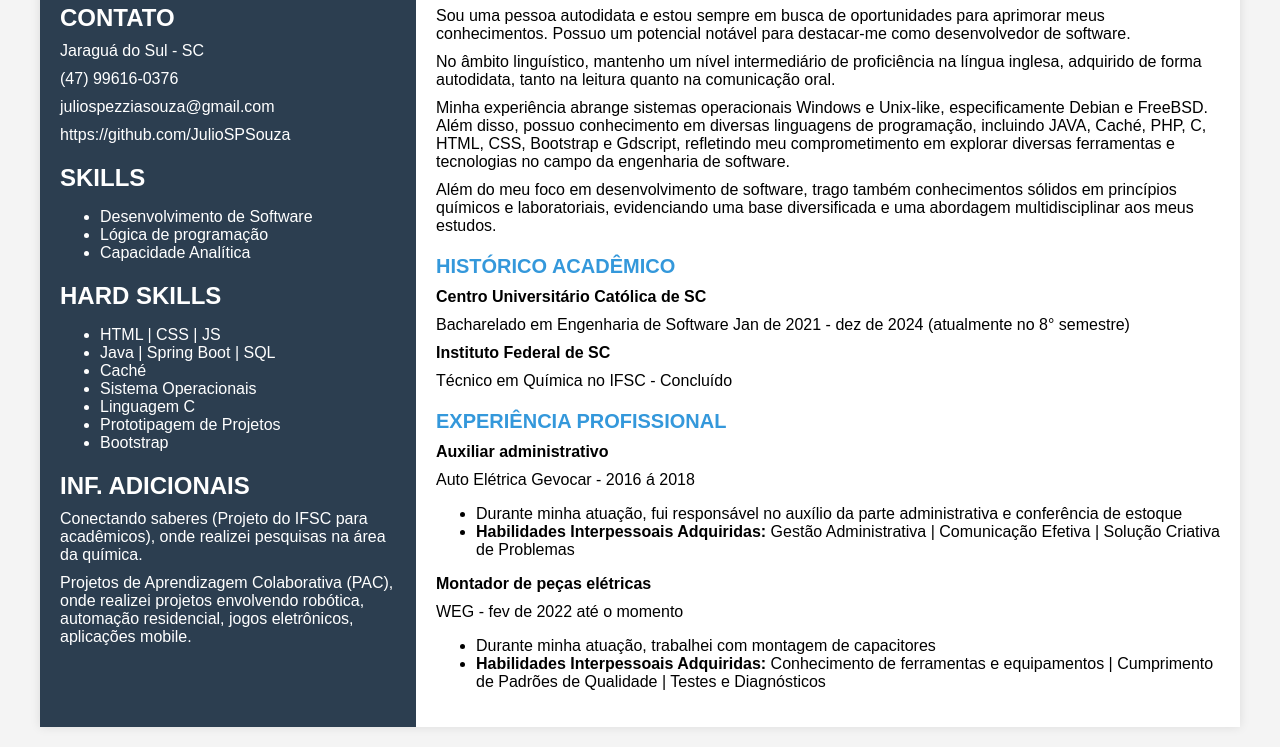
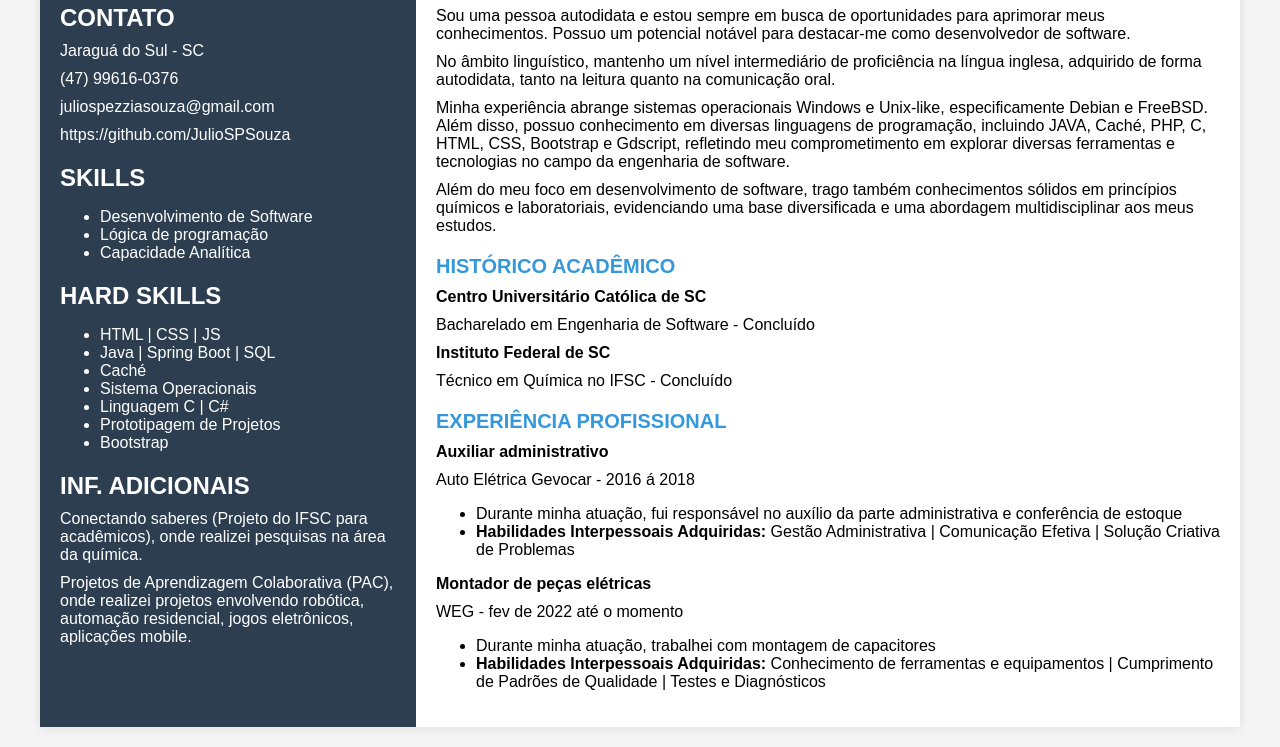
Before and after one commit to JulioSPSouza/JulioSPSouza.github.io, a plain HTML site: page index.html in a window 1280 px wide. Shown: the part 180-927 px from the top of the page. Drawn offline with Linux system fonts and the light colour scheme.

Commit message:
Atualizações no currículo

```diff
--- a/index.html
+++ b/index.html
@@ -27,7 +27,7 @@
                 <li>Java | Spring Boot | SQL</li>
                 <li>Caché</li>
                 <li>Sistema Operacionais</li>
-                <li>Linguagem C</li>
+                <li>Linguagem C | C#</li>
                 <li>Prototipagem de Projetos</li>
                 <li>Bootstrap</li>
             </ul>
@@ -45,7 +45,7 @@
             <p>Além do meu foco em desenvolvimento de software, trago também conhecimentos sólidos em princípios químicos e laboratoriais, evidenciando uma base diversificada e uma abordagem multidisciplinar aos meus estudos.</p>
             <h3>HISTÓRICO ACADÊMICO</h3>
             <p><strong>Centro Universitário Católica de SC</strong></p>
-            <p>Bacharelado em Engenharia de Software  Jan de 2021  - dez de 2024 (atualmente no 8° semestre)</p>
+            <p>Bacharelado em Engenharia de Software - Concluído</p>
             <p><strong>Instituto Federal de SC</strong></p>
             <p>Técnico em Química no IFSC - Concluído</p>
             <h3>EXPERIÊNCIA PROFISSIONAL</h3>
```
